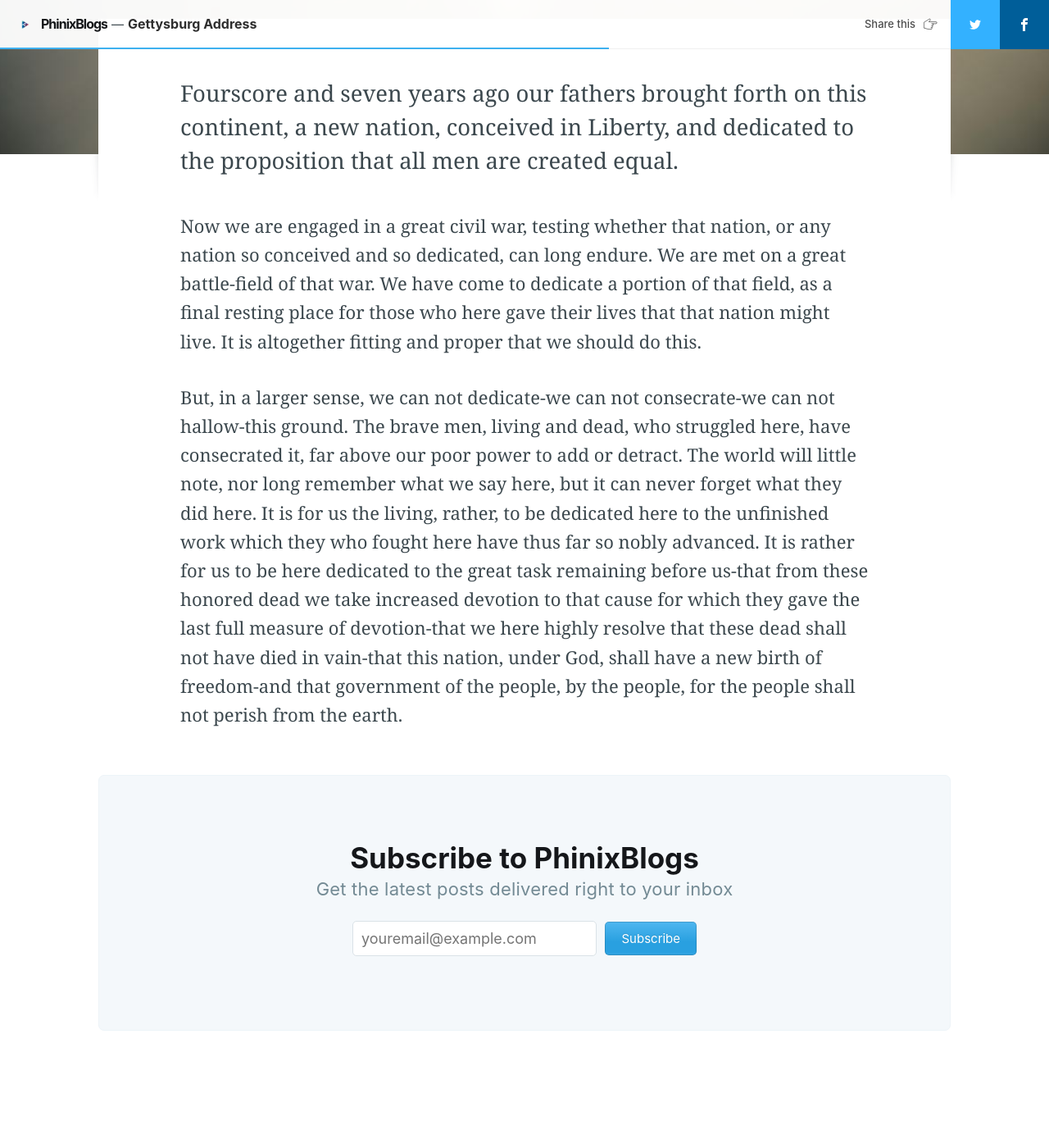
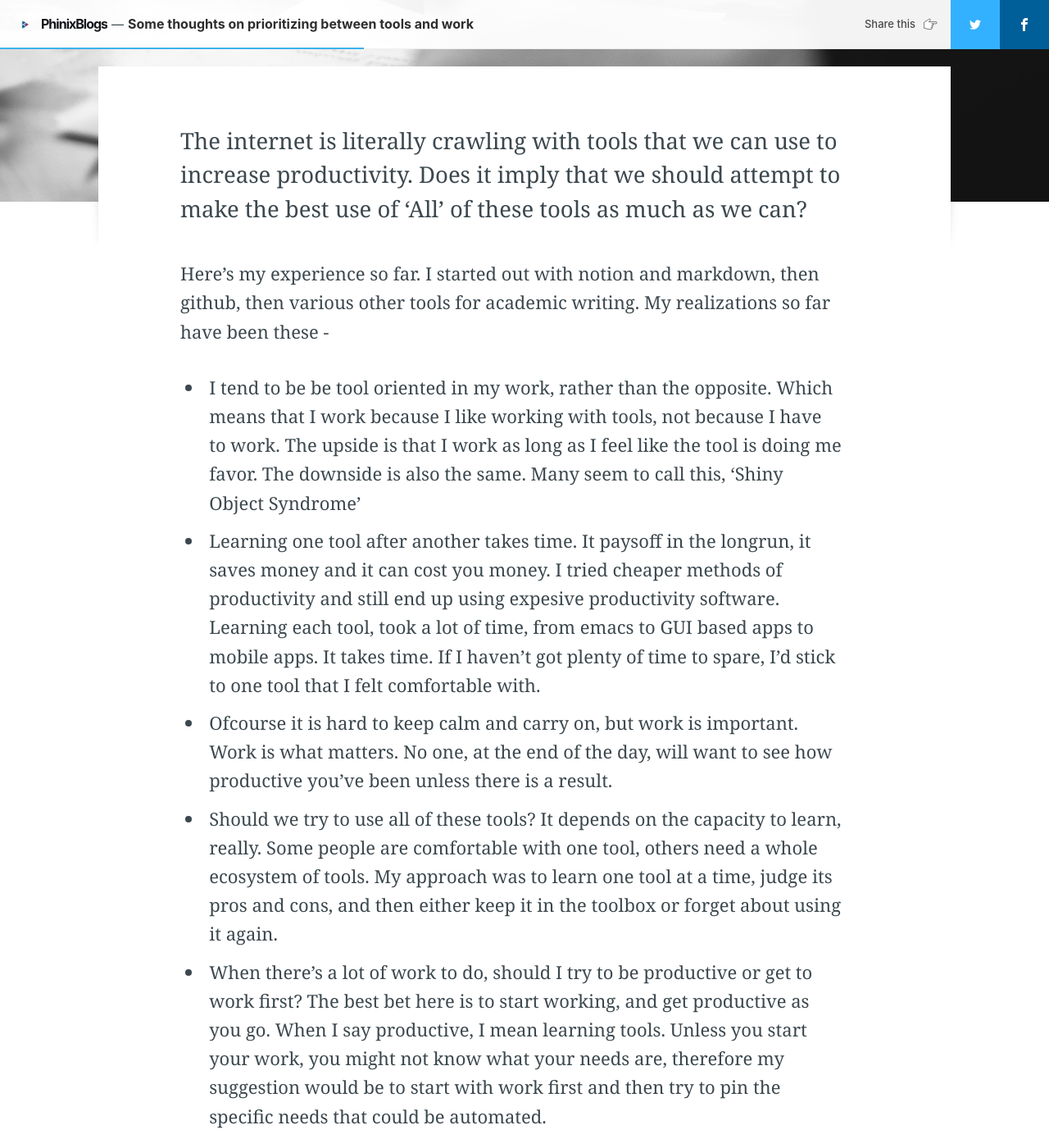
Before and after one commit to phinixgreen/phinixblogs, a Jekyll site: the page built from _posts/1863-11-19-gettysburg-address.md, in a window 1280 px wide and 1400 px high, scrolled down 873 px. Shown: the whole window at 82% size. Built offline with Jekyll 4.4.1, drawn with Linux system fonts in a browser that asks for light colours; nearby versions of some CDN libraries; comment, search, counter and statistics services are not loaded; some of the changed text lies outside the part shown.

Commit message:
first post update

```diff
--- a/_posts/1863-11-19-gettysburg-address.md
+++ b/_posts/1863-11-19-gettysburg-address.md
@@ -1,18 +1,35 @@
 ---
 layout: post
 current: post
-cover: assets/images/bus.jpg
+cover: assets/images/owen-michael-grech-1.jpeg
 navigation: True
-title: Gettysburg Address
-date: 1863-11-19 10:18:00
-tags:
+title: Some thoughts on prioritizing between tools and work
+date: 2021-05-07 10:18:00
+tags: productivity
 class: post-template
 subclass: 'post'
-author: abraham
+author: mmmonowar
 ---
 
-Fourscore and seven years ago our fathers brought forth on this continent, a new nation, conceived in Liberty, and dedicated to the proposition that all men are created equal.
 
-Now we are engaged in a great civil war, testing whether that nation, or any nation so conceived and so dedicated, can long endure. We are met on a great battle-field of that war. We have come to dedicate a portion of that field, as a final resting place for those who here gave their lives that that nation might live. It is altogether fitting and proper that we should do this.
+The internet is literally crawling with tools that we can use to increase productivity. Does it imply that we should attempt to make the best use of 'All' of these tools as much as we can?
 
-But, in a larger sense, we can not dedicate-we can not consecrate-we can not hallow-this ground. The brave men, living and dead, who struggled here, have consecrated it, far above our poor power to add or detract. The world will little note, nor long remember what we say here, but it can never forget what they did here. It is for us the living, rather, to be dedicated here to the unfinished work which they who fought here have thus far so nobly advanced. It is rather for us to be here dedicated to the great task remaining before us-that from these honored dead we take increased devotion to that cause for which they gave the last full measure of devotion-that we here highly resolve that these dead shall not have died in vain-that this nation, under God, shall have a new birth of freedom-and that government of the people, by the people, for the people shall not perish from the earth.
+Here's my experience so far. I started out with notion and markdown, then github, then various other tools for academic writing. My realizations so far have been these -
+
+- I tend to be be tool oriented in my work, rather than the opposite. Which means that I work because I like working with tools, not because I have to work. The upside is that I work as long as I feel like the tool is doing me favor. The downside is also the same. Many seem to call this, 'Shiny Object Syndrome'
+
+- Learning one tool after another takes time. It paysoff in the longrun, it saves money and it can cost you money. I tried cheaper methods of productivity and still end up using expesive productivity software. Learning each tool, took a lot of time, from emacs to GUI based apps to mobile apps. It takes time. If I haven't got plenty of time to spare, I'd stick to one tool that I felt comfortable with.
+
+- Ofcourse it is hard to keep calm and carry on, but work is important. Work is what matters. No one, at the end of the day, will want to see how productive you've been unless there is a result.
+
+- Should we try to use all of these tools? It depends on the capacity to learn, really. Some people are comfortable with one tool, others need a whole ecosystem of tools. My approach was to learn one tool at a time, judge its pros and cons, and then either keep it in the toolbox or forget about using it again.
+
+- When there's a lot of work to do, should I try to be productive or get to work first? The best bet here is to start working, and get productive as you go. When I say productive, I mean learning tools. Unless you start your work, you might not know what your needs are, therefore my suggestion would be to start with work first and then try to pin the specific needs that could be automated.
+
+Automation is not everything. Imagine if robots did all your work. I don't know about you, but I'd be very bored. The point is keeping a healthy balance between tools for automating your workflow, and using your mind for work. I find I am most productive when I balance the two well.
+
+---
+
+Authored by Muhammad Mustafa Monowar | Photo by Owen Michael Grech on Unsplash
+
+---
```
Also changed, not shown: assets/images/owen-michael-grech-1.jpeg (added).
